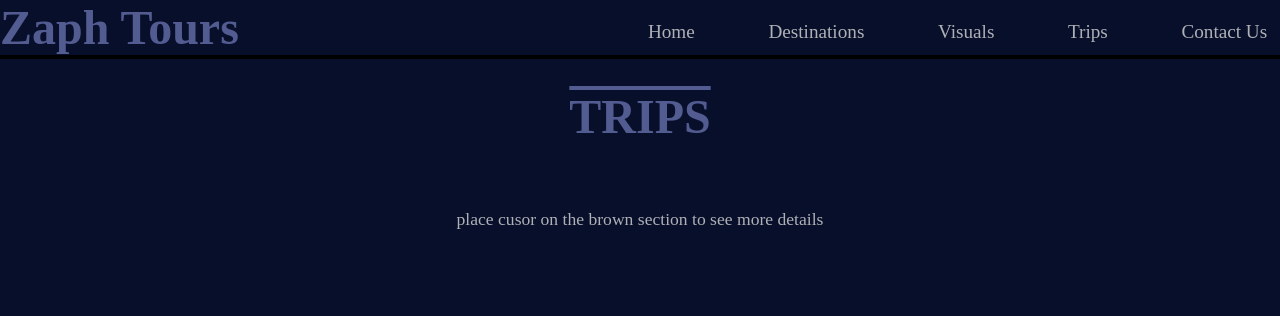
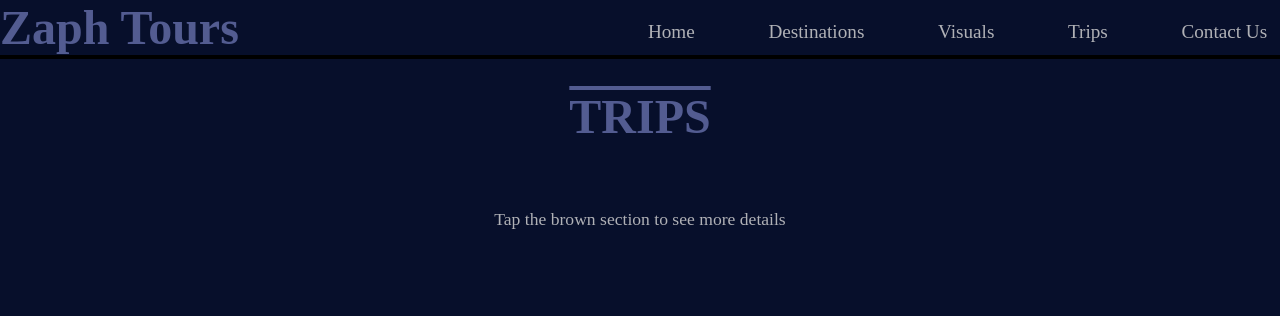
Before and after one commit to VicGriffin/ZAPH-TOURS, a React (Vite) app: page /Trips in a window 1280 px wide. Shown: the top 316 px of the page. Built offline with nearby package versions, Linux system fonts and the light colour scheme.

Commit message:
more on trips section

```diff
--- a/src/pages/Trips/Trips.css
+++ b/src/pages/Trips/Trips.css
@@ -6,9 +6,6 @@
 .trips-body .plan{
     display: flex;
     justify-content: space-between;
-    flex-direction: row;
-
-
 }
 .trips-body h1{
     font-size: 3rem;
--- a/src/pages/Trips/Trips.jsx
+++ b/src/pages/Trips/Trips.jsx
@@ -13,7 +13,7 @@ function Trips() {
     <section className="trips-body">
         <h1>Trips</h1>
         <h3></h3>
-        <p>place cusor on the brown section to see more details</p>
+        <p>Tap the brown section to see more details</p>
         <section className='plan'>
         <div className="container">
         <div className="card-board">
```
